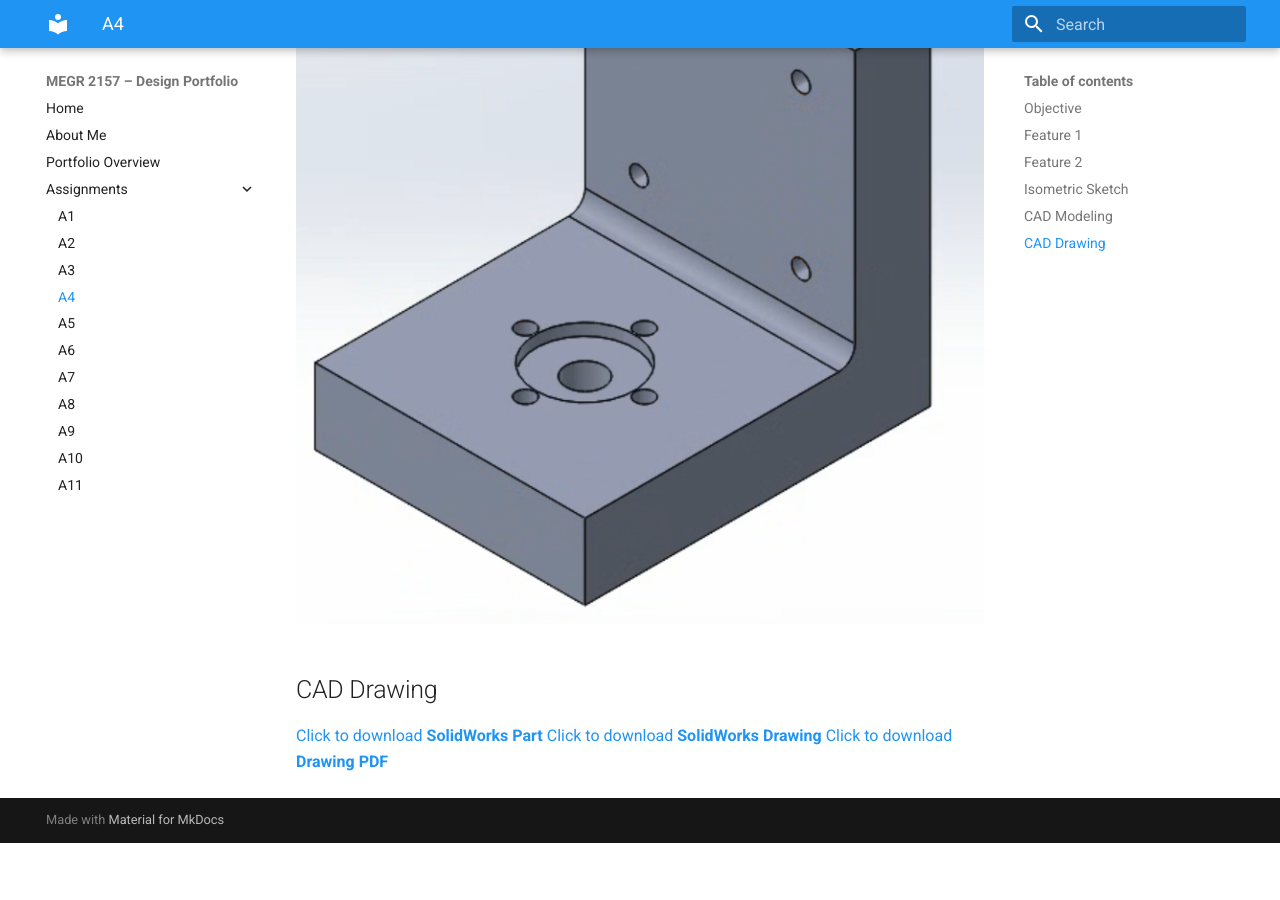
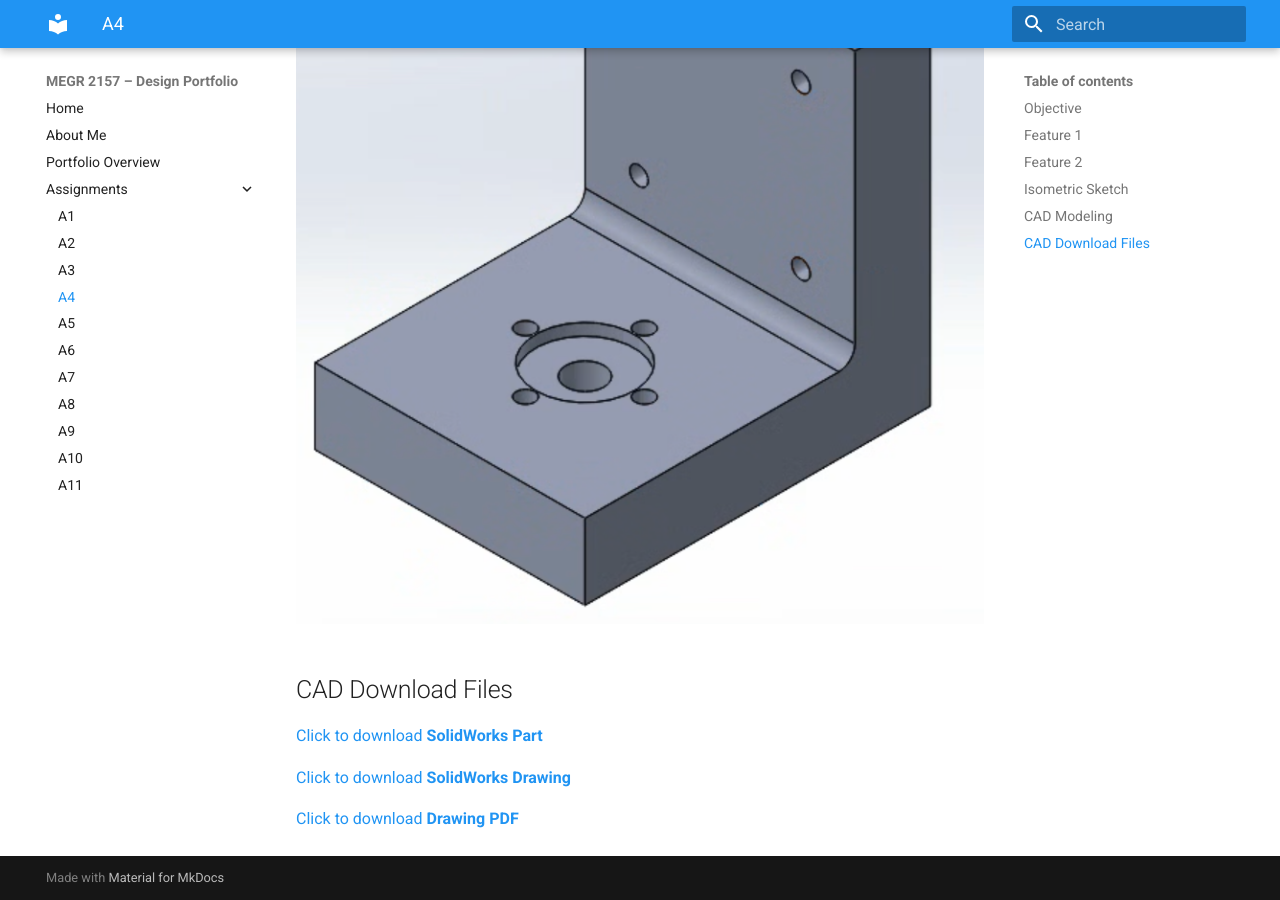
Before and after one commit to jcasillaspad/MEGR2157-Portfolio, an MkDocs documentation site: the page built from docs/assignments/A04/index.md, in a window 1280 px wide and 900 px high, scrolled down 13231 px. Built offline with MkDocs 1.6.1 and Material for MkDocs 9.7.7, drawn with Linux system fonts in a browser that asks for light colours; before the commit the page ends 14074 px from its top, so only the background shows below that.

Commit message:
Rename CAD Drawing to CAD Download Files
Updated section title and added download links for CAD files.

```diff
--- a/docs/assignments/A04/index.md
+++ b/docs/assignments/A04/index.md
@@ -87,10 +87,12 @@ This completed the CAD model of the motor mount.
 
 ![CAD Model View](modelview.png)
 
-## CAD Drawing
+## CAD Download Files
+
+[Click to download **SolidWorks Part**](mount.SLDPRT)
 
 
+[Click to download **SolidWorks Drawing**](mount.SLDDRW)
 
-[Click to download **SolidWorks Part**](mount.SLDPRT)
-[Click to download **SolidWorks Drawing**](mount.SLDDRW)
+
 [Click to download **Drawing PDF**](mount.pdf)
```
